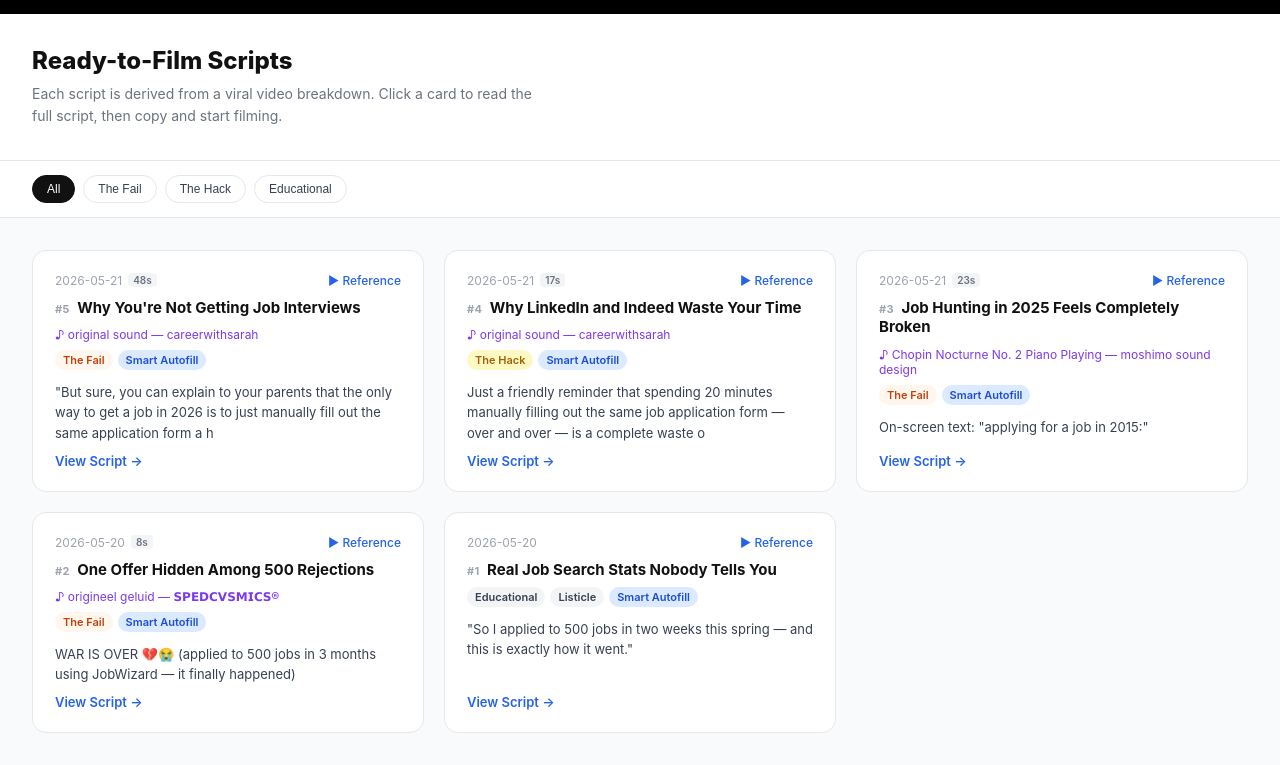
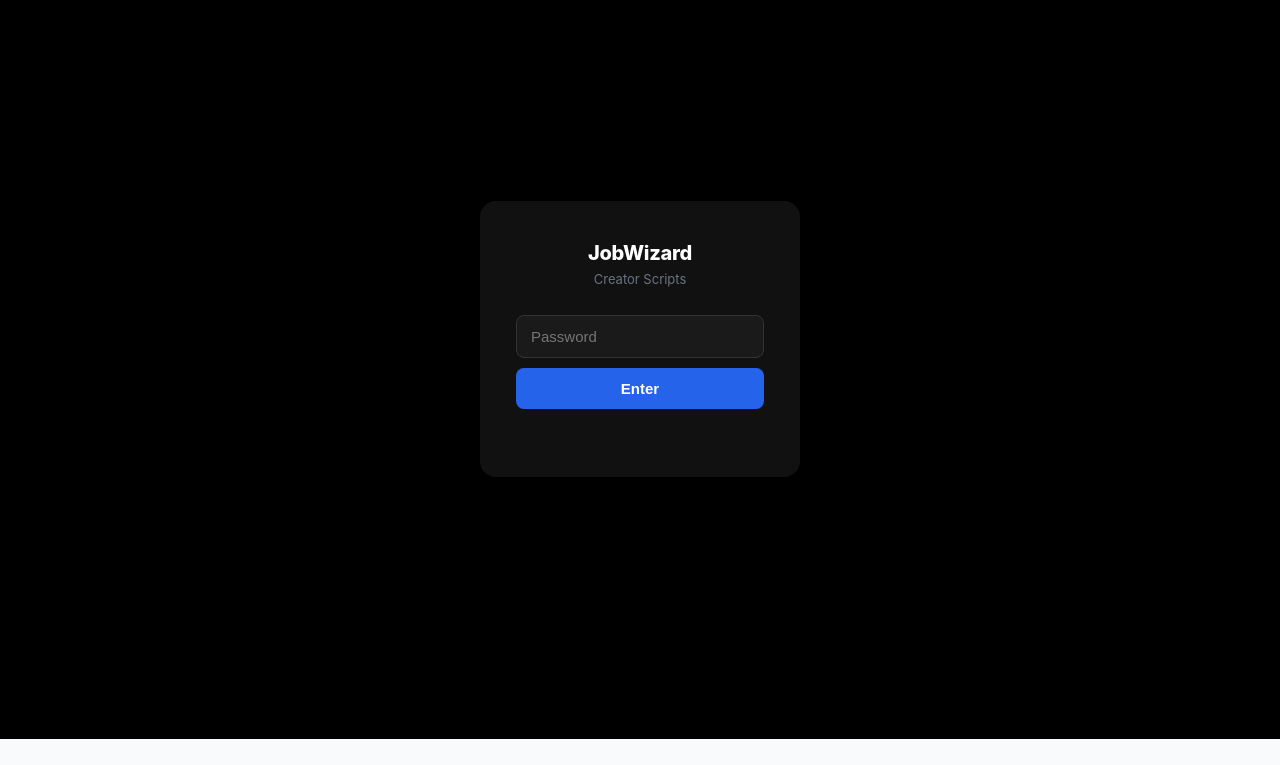
Before and after one commit to LucyYates09/creator-hub-internal, a plain HTML site: page scripts.html in a window 1280 px wide. Shown: the part 61-826 px from the top of the page. Drawn offline with nearby package versions, Linux system fonts and the light colour scheme.

Commit message:
add password protection

```diff
--- a/scripts.html
+++ b/scripts.html
@@ -99,6 +99,34 @@ body{font-family:-apple-system,BlinkMacSystemFont,'Segoe UI',sans-serif;
 </style>
 </head>
 <body>
+<div id="pw-wall" style="position:fixed;inset:0;background:#000;z-index:9999;display:flex;align-items:center;justify-content:center">
+  <div style="background:#111;padding:40px 36px;border-radius:16px;text-align:center;width:320px;box-shadow:0 24px 60px rgba(0,0,0,.6)">
+    <div style="color:#fff;font-size:20px;font-weight:800;letter-spacing:-.3px;margin-bottom:6px">JobWizard</div>
+    <div style="color:#6b7280;font-size:13px;margin-bottom:28px">Creator Scripts</div>
+    <input id="pw-in" type="password" placeholder="Password" autocomplete="current-password"
+      style="width:100%;padding:12px 14px;border-radius:8px;border:1px solid #333;background:#1a1a1a;color:#fff;font-size:15px;outline:none;margin-bottom:10px;box-sizing:border-box"
+      onkeydown="if(event.key==='Enter')_cpw()">
+    <button onclick="_cpw()" style="width:100%;padding:12px;background:#2563eb;color:#fff;border:none;border-radius:8px;font-size:15px;font-weight:600;cursor:pointer">Enter</button>
+    <div id="pw-err" style="color:#ef4444;font-size:13px;margin-top:10px;min-height:18px"></div>
+  </div>
+</div>
+<script>
+(function(){
+  if(localStorage.getItem("jw_auth")==="ok")document.getElementById("pw-wall").style.display="none";
+  else document.body.style.overflow="hidden";
+})();
+function _cpw(){
+  if(document.getElementById("pw-in").value==="Mima2020!"){
+    localStorage.setItem("jw_auth","ok");
+    document.getElementById("pw-wall").style.display="none";
+    document.body.style.overflow="";
+  }else{
+    document.getElementById("pw-err").textContent="Incorrect password";
+    document.getElementById("pw-in").value="";
+    document.getElementById("pw-in").focus();
+  }
+}
+</script>
 <header class="hdr">
   <div class="hdr-left">
     <div class="hdr-title">JobWizard Creator Scripts</div>
```
Also changed, not shown: scripts_zh.html (+28 -0 lines).
